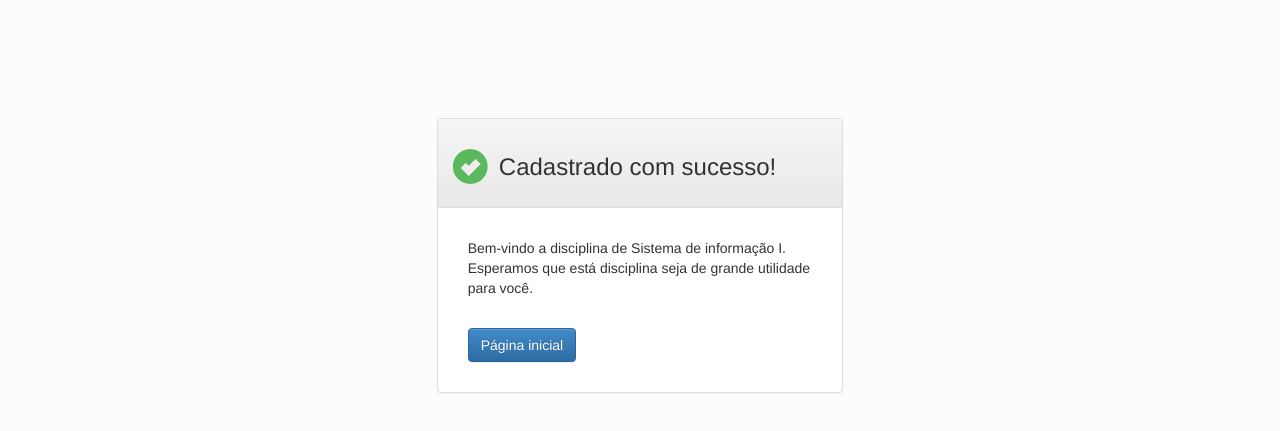
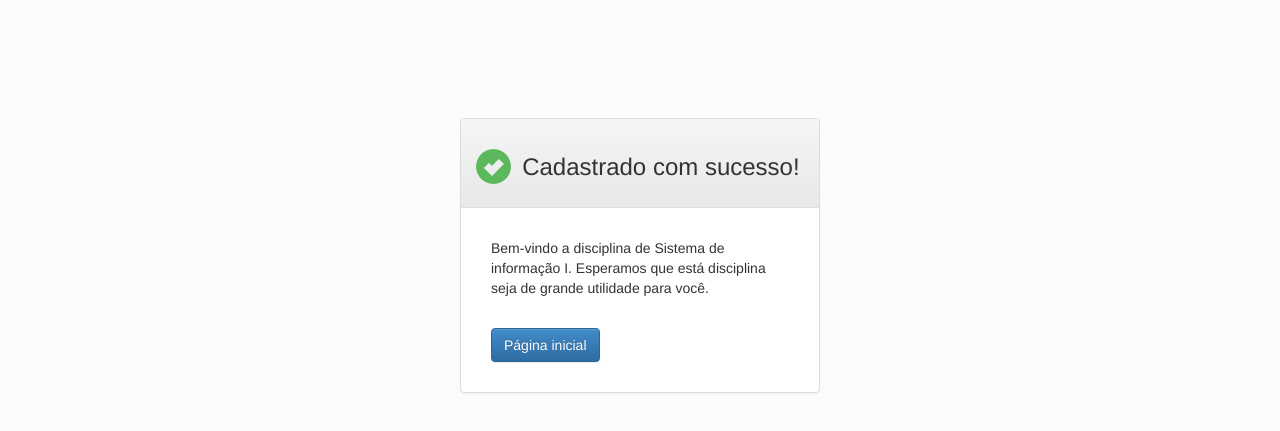
Before and after one commit to felipemdrs/si1-lab1, a plain HTML site: page estatica-bootstrap/cadastrado.html in a window 1280 px wide. Shown: the part 53-484 px from the top of the page. Drawn offline with Linux system fonts and the light colour scheme.

Commit message:
Fix layout

```diff
--- a/estatica-bootstrap/cadastrado.html
+++ b/estatica-bootstrap/cadastrado.html
@@ -18,7 +18,7 @@
                 </div>
             </div>
         </nav>
-        <div class="content">
+        <div class="container">
             <div class="row">
               <div class="col-md-offset-4 col-md-4 div-vertical-align">
                 <div class="panel panel-default">
```
Also changed, not shown: estatica-bootstrap/cadastro.html (+1 -1 lines).
